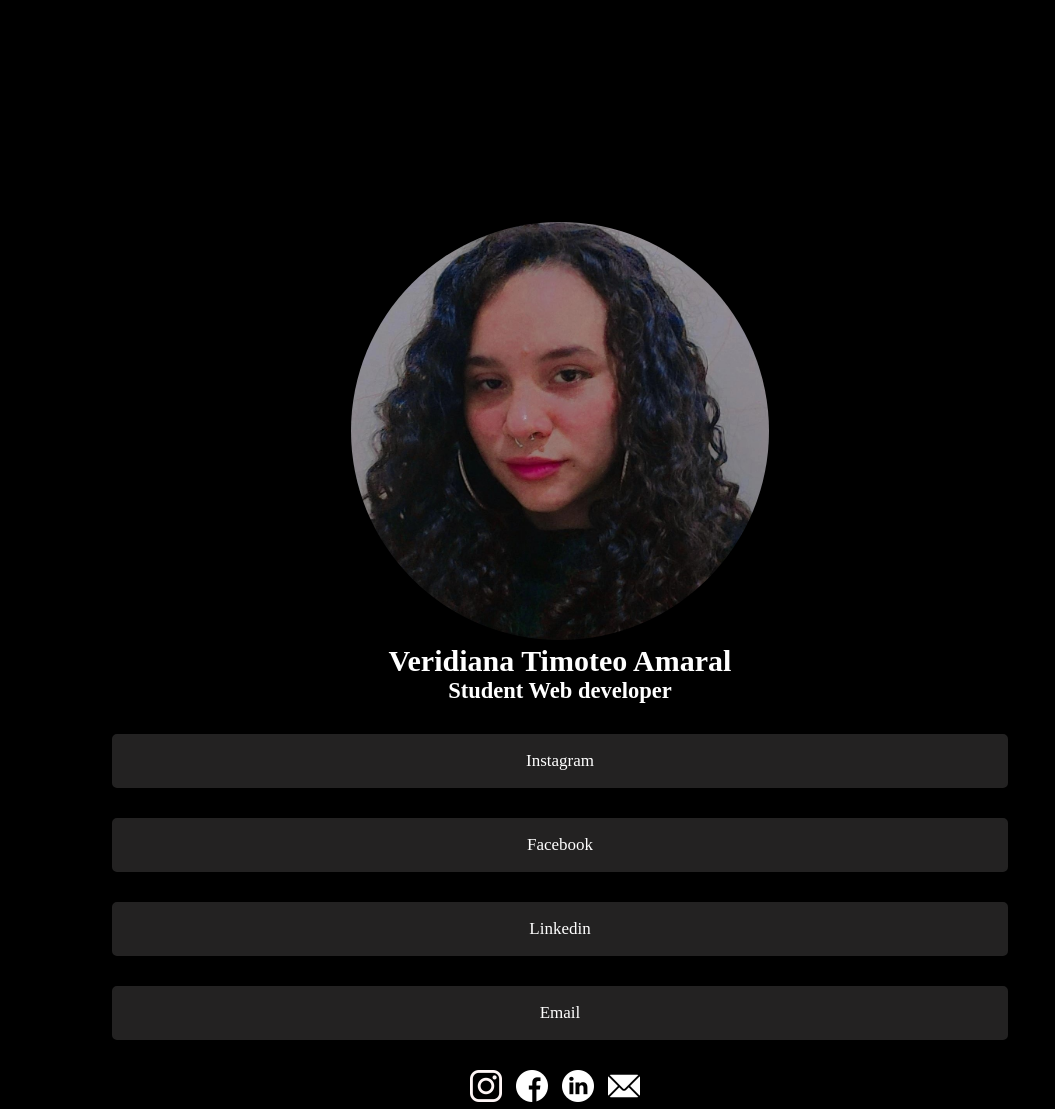
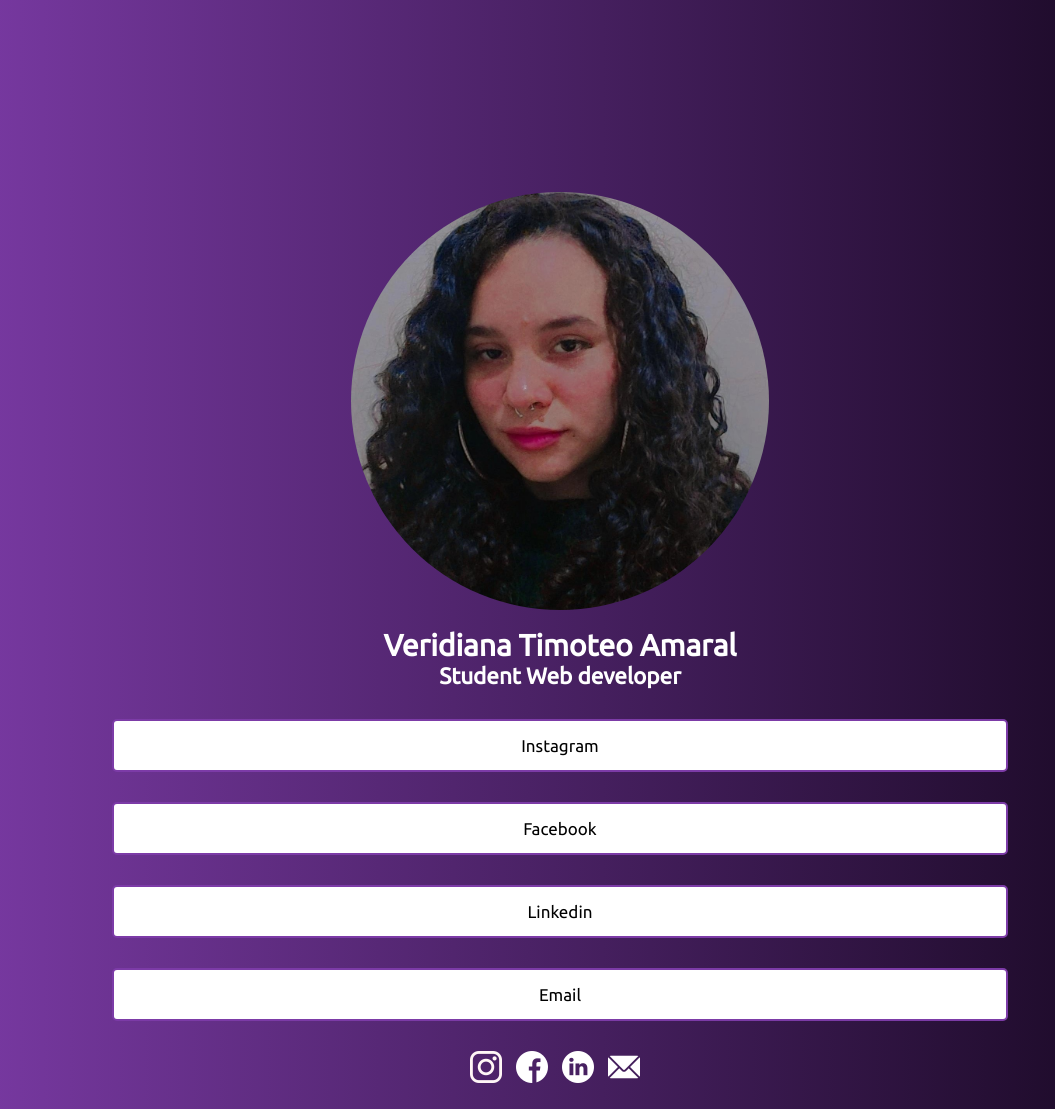
Before and after one commit to VeridianaAmaral/Projeto--meninas, a plain HTML site: page index.html in a window 1280 px wide. Shown: the top 1109 px of the page, without its empty margins (80-1135 px from the left). Drawn offline with Linux system fonts and the light colour scheme.

Commit message:
Foram modificados html e css.

```diff
--- a/index.html
+++ b/index.html
@@ -5,6 +5,9 @@
     <meta charset="UTF-8">
     <meta name="viewport" content="width=device-width, initial-scale=1.0">
     <link rel="stylesheet" href="style.css">
+    <link rel="preconnect" href="https://fonts.googleapis.com">
+    <link rel="preconnect" href="https://fonts.gstatic.com" crossorigin>
+    <link href="https://fonts.googleapis.com/css2?family=Ubuntu&display=swap" rel="stylesheet">
     <title>Links</title>
 </head>
 
@@ -15,10 +18,12 @@
         <h2>Student Web developer</h2>
     </header>
     <nav id="link_semImg">
-        <p><a href="https://www.instagram.com/" target="_blank" >Instagram</a></p>
-        <p><a href="http://" target="_blank" >Facebook</a></p>
-        <p><a href="http://" target="_blank" >Linkedin</a></p>
-        <p><a href="http://" target="_blank" >Email</a></p>
+        <ul>
+            <a href="https://www.instagram.com/" target="_blank"><li>Instagram</li></a>
+            <a href="http://" target="_blank" ><li>Facebook</li></a>
+            <a href="http://" target="_blank" ><li>Linkedin</li></a>
+            <a href="http://" target="_blank" ><li>Email</li></a>
+        </ul>
     </nav>
     <footer id="link_comImg">
         <a href="https://www.instagram.com/" target="_blank" ><img src="logotipo-do-instagram.png" alt="icone do instagram"></a>
--- a/style.css
+++ b/style.css
@@ -3,6 +3,7 @@
     padding: 0;
     text-decoration: none;
     box-sizing: border-box;
+    font-family: 'Ubuntu', sans-serif;
 }
 html{
     height: 100%;
@@ -14,29 +15,45 @@ body{
     flex-direction: column;
     text-align: center;
     margin: 15%;
-    background-color: black;
+    background: linear-gradient(90deg, rgba(124,59,167,1) 0%, rgba(124,59,167,1) 0%, rgba(26,9,37,1) 95%);
 }
 #informação_usuario img{
     width: 50%;
-    border-radius: 100%;
+    border-radius: 100% ;
+    margin-bottom: 15px;
 }
 #informação_usuario{
-    border:30px solid black ;
+    margin: 30px;
+    margin-top: 0;
+    border-top: 0px;
     color: white;
     font-size: 15px;
 }
-#link_semImg p{
+#link_semImg li{
+    list-style-type:none;
     margin-bottom: 30px;
-    border: 2px solid rgb(35, 34, 34);
+    border: 2px solid #7c3ba7;
     padding: 15px;
-    background-color:rgb(35, 34, 34) ;
+    background-color: white;
     font-size: 17px;
-    color: white;
+    color: black;
     border-radius: 5px;
 }
 #link_semImg a:link{
     color: white;
+    cursor: pointer;
+}
+#link_semImg a:visited{
+    text-decoration: none;
+}
+#link_semImg li:hover{
+    background: linear-gradient(90deg, rgba(124,59,167,1) 0%, rgba(124,59,167,1) 0%, rgba(234,228,238,1) 95%);
+    transition:  0.5s;
+    font-size: 20px;
 }
 #link_comImg img{
-   margin-right: 10px;
+    margin-right: 10px;
+ }
+#link_comImg{
+    margin-bottom: 15%;
 }
```
